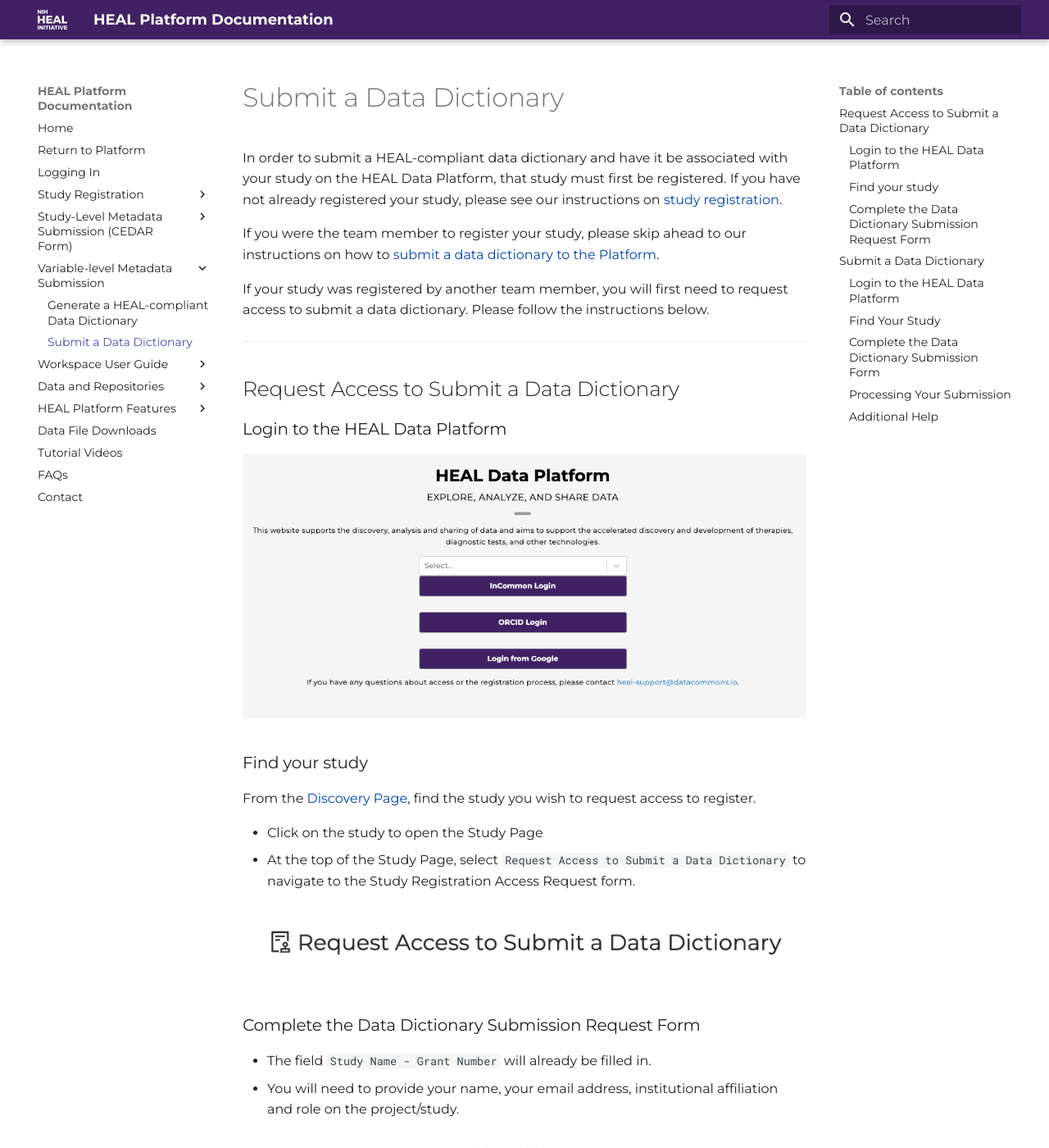
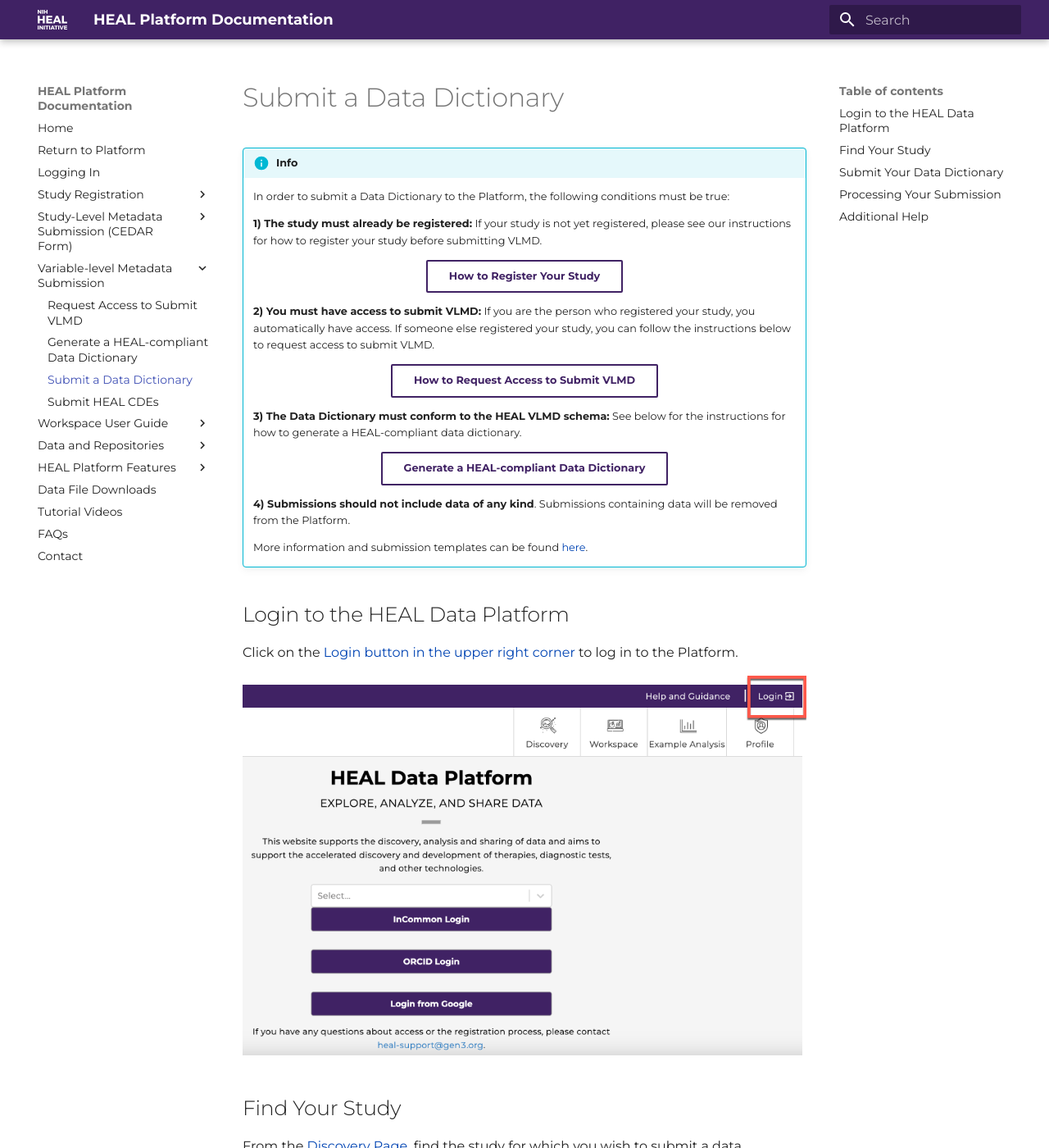
Before and after one commit to HEAL/platform-documentation, an MkDocs documentation site: the page built from docs/vlmd/vlmd_submission.md, in a window 1280 px wide and 1400 px high. Shown: the whole window at 82% size. Built offline with MkDocs 1.6.1 and Material for MkDocs 9.7.7, drawn with Linux system fonts in a browser that asks for light colours; some of the changed text lies outside the part shown.

Commit message:
add CDE and update VLMD section

```diff
--- a/docs/vlmd/index.md
+++ b/docs/vlmd/index.md
@@ -1,17 +1,34 @@
 # Variable-level Metadata Submission
+
+The HEAL Data Platform includes two sources of variable-level metadata (VLMD):
+
+* [**Data Dictionaries:**](#data-dictionaries) these describe each variable within a study's dataset
+* [**HEAL CDEs (Common Data Elements):**](#heal-cdes-common-data-elements) these are validated and structured questionnaires used by HEAL investigators conducting research with human participants to harmonize the data collected by different studies
+
+!!! info
+
+     In order to submit any VLMD to the Platform, two conditions must be true:
+
+     **1) The study must already be registered:** If your study is not yet registered, please see our instructions for how to register your study before submitting VLMD.
+
+     <p align="center">[How to Register Your Study](../study-registration/index.md){ .md-button }</p>
+
+     **2) You must have access to submit VLMD:** If you are the person who registered your study, you automatically have access. If someone else registered your study, you can follow the instructions below to request access to submit VLMD.
+
+     <p align="center">[How to Request Access to Submit VLMD](vlmd_request_access.md){ .md-button }</p>
+
+## Data Dictionaries
 
 Data Dictionaries, which contain variable-level metadata, describe each variable within a dataset. Examples of variable-level attributes include the variable name, description (or variable label), type, format, terminology, and source.
 
-In order to submit a study’s data dictionary to the Platform, the data dictionary must conform to the HEAL [variable-level metadata schema](https://github.com/HEAL/heal-metadata-schemas/tree/main/variable-level-metadata-schema). The following instructions will demonstrate how to use the HEAL Data Utilities' VLMD tool to help you generate a HEAL-compliant data dictionary from your dataset or existing data dictionary.
+In order to submit a study’s data dictionary to the Platform, the data dictionary must conform to the HEAL [variable-level metadata schema](https://github.com/HEAL/heal-metadata-schemas/tree/main/variable-level-metadata-schema). The following instructions will demonstrate how to use the HEAL Data Utilities' VLMD tool to help you generate a HEAL-compliant data dictionary from your dataset or existing data dictionary, and then submit it to the Platform.
 
 1. [How to Generate a HEAL-compliant Data Dictionary](vlmd_healdata_utils.md)
 
 2. [How to Submit a HEAL-compliant Data Dictionary](vlmd_submission.md)
 
-!!! info
+## HEAL CDEs (Common Data Elements)
 
-     Note: in order to submit a data dictionary to the Platform, the study must first be registered.
+HEAL CDEs are validated and structured questionnaires that include fields describing the human subject data collected, along with how the data was gathered, and how the response is represented in the dataset. HEAL investigators conducting research with human participants use CDEs to allow the data collected by different studies to be harmonized for further analyses. [*(To learn more about HEAL CDEs, visit this NIH page.)*](https://heal.nih.gov/data/common-data-elements)
 
-     If you have not done so, please see our instructions on how to register your study.
-
-     <p align="center">[How to Register Your Study](../study-registration/index.md){ .md-button }</p>
+To report the CDEs your study used to the Platform, follow the instructions on [this page](vlmd_submit_CDE.md).
--- a/docs/vlmd/vlmd_submission.md
+++ b/docs/vlmd/vlmd_submission.md
@@ -1,89 +1,55 @@
 # Submit a Data Dictionary
-
-In order to submit a HEAL-compliant data dictionary and have it be associated with your study on the HEAL Data Platform, that study must first be registered. If you have not already registered your study, please see our instructions on [study registration](../study-registration/index.md).
-
-If you were the team member to register your study, please skip ahead to our instructions on how to [submit a data dictionary to the Platform](#submit-a-data-dictionary_1).
-
-If your study was registered by another team member, you will first need to request access to submit a data dictionary. Please follow the instructions below.
-<!--
-!!! info
-
-     These instructions will show you how to request access to submit a data dictionary to the Platform.
-
-     If you were the team member to register your study, please skip to our instructions on how to submit a data dictionary to the Platform.
-
-     <p align="center">[Submit a Data Dictionary](#submit-a-data-dictionary_1){ .md-button }</p>
--->
-
----
-
-## Request Access to Submit a Data Dictionary
-
-### Login to the HEAL Data Platform
-
-<!-- If you want to play with sizing, you can use something like ![](../img/heal_login.png){: style="height:250px;width:534px"} -->
-![](../img/heal_login.png)
-
-
-### Find your study
-
-From the [Discovery Page](https://healdata.org/portal/discovery), find the study you
-wish to request access to register.
-
-- Click on the study to open the Study Page
-- At the top of the Study Page, select `Request Access to Submit a Data Dictionary`
-  to navigate to the Study Registration Access Request form.
-
-![](../img/submit_dd_req_access_button.png)
-
-
-### Complete the Data Dictionary Submission Request Form
-
-- The field `Study Name - Grant Number` will already be filled in.
-- You will need to provide your name, your email address, institutional
-  affiliation and role on the project/study.
-
-![](../img/submit_dd_request_form.png)
-
-After submitting, you will receive an email indicating the status of your
-request within one business day. When approved, you will then be able to submit a data dictionary to the Platform.
-
-
-## Submit a Data Dictionary
 
 !!! info
 
-    Data dictionaries must conform to the HEAL [variable-level metadata schema](https://github.com/HEAL/heal-metadata-schemas/tree/variable-level-metadata/variable-level-metadata-schema). Please view our instructions on how to generate a HEAL-compliant data dictionary if you have not yet done so.
+     In order to submit a Data Dictionary to the Platform, the following conditions must be true:
 
-    <p align="center">[Generate a HEAL-compliant Data Dictionary](vlmd_healdata_utils.md){ .md-button }</p>
+     **1) The study must already be registered:** If your study is not yet registered, please see our instructions for how to register your study before submitting VLMD.
 
-    Additionally, submissions should not include data of any kind. Submissions containing data will be removed from the Platform.
+     <p align="center">[How to Register Your Study](../study-registration/index.md){ .md-button }</p>
+
+     **2) You must have access to submit VLMD:** If you are the person who registered your study, you automatically have access. If someone else registered your study, you can follow the instructions below to request access to submit VLMD.
+
+     <p align="center">[How to Request Access to Submit VLMD](vlmd_request_access.md){ .md-button }</p>
+
+     **3) The Data Dictionary must conform to the HEAL VLMD schema:** See below for the instructions for how to generate a HEAL-compliant data dictionary.
+
+      <p align="center">[Generate a HEAL-compliant Data Dictionary](vlmd_healdata_utils.md){ .md-button }</p>
+
+      **4) Submissions should not include data of any kind**. Submissions containing data will be removed from the Platform.
 
     More information and submission templates can be found [here](https://github.com/HEAL/heal-metadata-schemas/tree/variable-level-metadata).
 
-### Login to the HEAL Data Platform
+## Login to the HEAL Data Platform
+
+Click on the [Login button in the upper right corner](https://healdata.org/portal/login) to log in to the Platform.
 
 ![](../img/heal_login.png)
 
-### Find Your Study
+## Find Your Study
 
-From the [Discovery Page](https://healdata.org/portal/discovery), find the study for which you wish to submit a data dictionary. _If you were not the member of your team to register the study, you will first need to [request access to submit a data dictionary](#request-access-to-submit-a-data-dictionary)._
+From the [Discovery Page](https://healdata.org/portal/discovery), find the study for which you wish to submit a data dictionary.
 
 - Click on the study to open the Study Page
-- At the top of the Study Page, select `‘Submit a Data Dictionary’` to navigate to the **Data Dictionary Submission Form**.
+- At the top of the Study Page, select `Submit Variable-level Metadata` to navigate to the **Variable-level Metadata Submission Form**.
+
+![](../img/submit_vlmd_submit_button.png)
+
 
 !!! info
 
-    A study must be registered in order to submit a data dictionary.
+    If you do not see `Submit Variable-level Metadata`, see below for how to proceed.
+    If you see:
 
-     If you have not registered your study, please see our instructions on [study registration](../study-registration/index.md)
+    - **`Login to...`** - you are not logged in. [Log in first](https://healdata.org/portal/login), then repeat the instructions above.
+    - **`Request Access to Submit Variable-level Metadata`** - you have not yet gotten access to submit VLMD. Follow these instructions to [request access to submit VLMD](vlmd_request_access.md).
+    - **`Request Access to Register This Study`** - your study is not yet registered. Follow these instructions to [request access and register your study](../study-registration/index.md).
 
-     If your study was registered by another team member, please see our instructions on [requesting access to submit a data dictionary]().
+## Submit Your Data Dictionary
 
+The VLMD submission form defaults to the Data Dictionary tab (see box at top).
 
-### Complete the Data Dictionary Submission Form
-
-   ![](../img/vlmd_submission_form.png)
+   ![](../img/vlmd_dd_submission_form.png)
 
 - The `Study` field will already be filled in
 - Choose the `Select File` button to browse your local computer for your data dictionary.
@@ -98,7 +64,7 @@
     - *Note that this information is not stored on the Platform, but is simply needed to support you throughout the submission process.*
 - Submit your data dictionary
 
-### Processing Your Submission
+## Processing Your Submission
 
 Upon receipt of your successful submission, HEAL Data Platform staff will:
 
@@ -106,7 +72,7 @@
 - Ensure no data are included.  Files containing study-generated data of any kind will not be accepted.
 - HEAL Data Platform staff will contact you with any questions and/or to work through any issues that may arise.  If there are no issues, you will be notified when processing is completed.
 
-###  Additional Help
+##  Additional Help
 
 More information about the HEAL variable-level metadata schema, as well as submission templates, can be found [here](https://github.com/HEAL/heal-metadata-schemas/tree/variable-level-metadata).
 
--- a/mkdocs.yaml
+++ b/mkdocs.yaml
@@ -15,8 +15,10 @@
     - cedar-getting-started.md
   - Variable-level Metadata Submission:
     - vlmd/index.md
+    - vlmd/vlmd_request_access.md
     - vlmd/vlmd_healdata_utils.md
     - vlmd/vlmd_submission.md
+    - vlmd/vlmd_submit_CDE.md
   - Workspace User Guide:
     - workspaces/index.md
     - workspaces/heal_workspace_registration.md
```
Also changed, not shown: docs/vlmd/vlmd_request_access.md (added, +55 -0 lines), docs/vlmd/vlmd_submit_CDE.md (added, +75 -0 lines), docs/img/heal_login.png, docs/img/submit_dd_req_access_button.png (deleted), docs/img/submit_vlmd_req_access_button.png (added), docs/img/submit_vlmd_req_access_form.png (added), docs/img/submit_vlmd_req_access_popup.png (added), docs/img/submit_vlmd_submit_button.png (added), docs/img/vlmd_cde_facets.png (added), docs/img/vlmd_cde_submission_form_bottom.png (added), docs/img/vlmd_cde_submission_form_middle.png (added), docs/img/vlmd_cde_submission_form_not-core.png (added), docs/img/vlmd_cde_submission_form_top.png (added), docs/img/vlmd_dd_submission_form.png (added), 1 more files.
